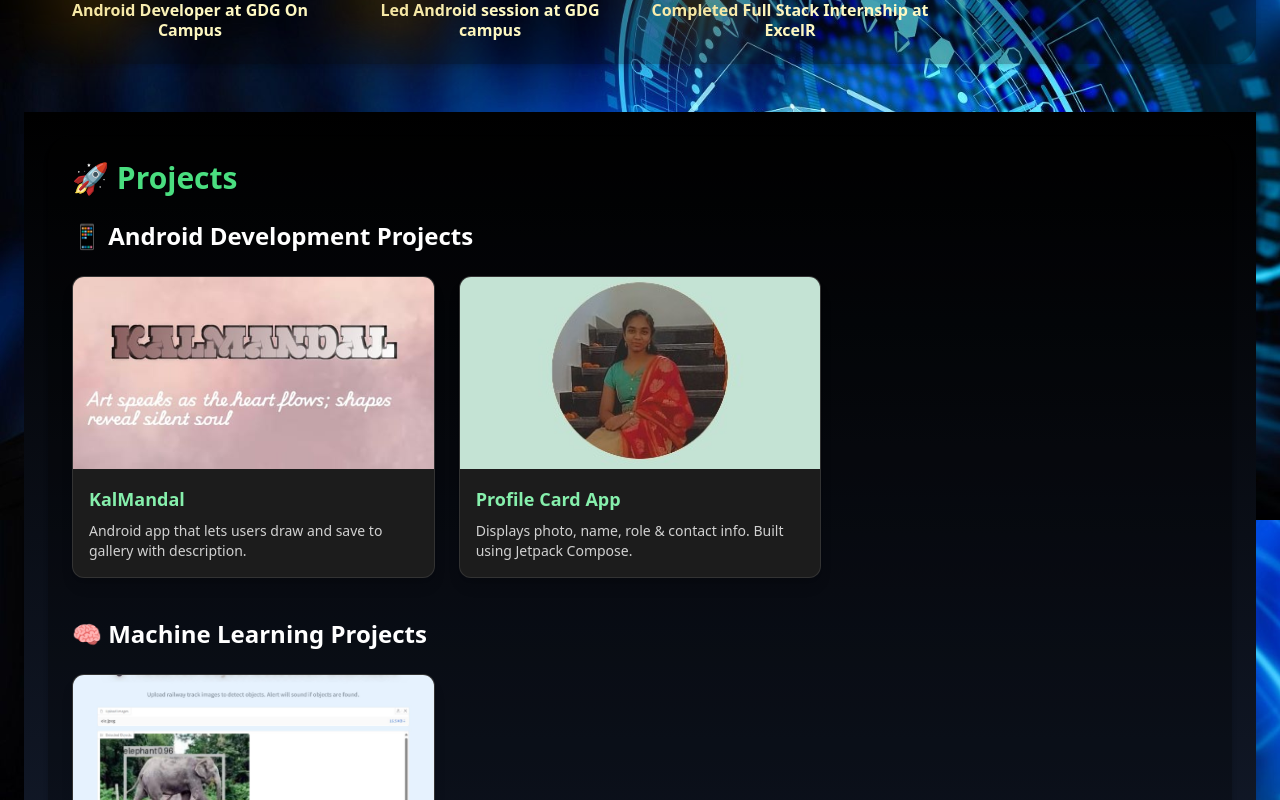
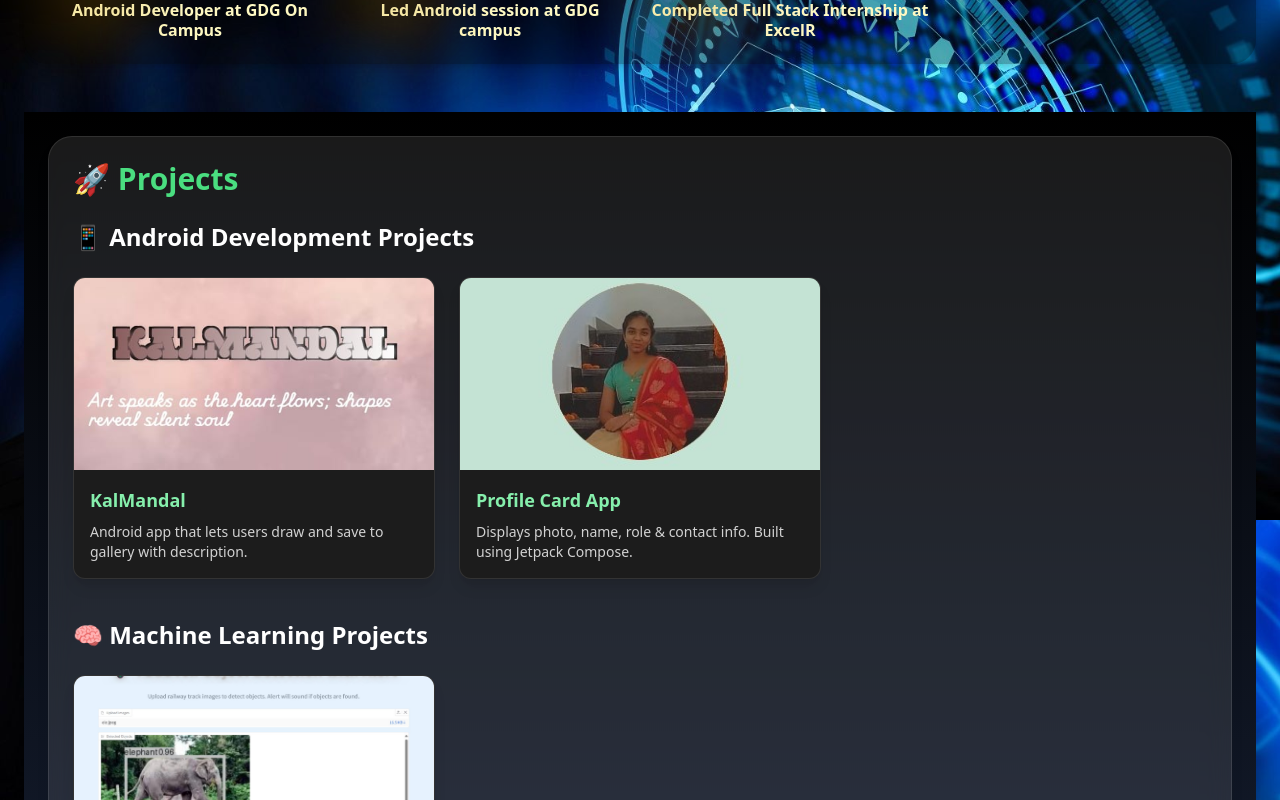
Before and after one commit to gayatrihub/my_port, a React (Create React App) app: page / in a window 1280 px wide. Shown: the part 2680-3480 px from the top of the page. Built offline with nearby package versions, Linux system fonts and the light colour scheme.

Commit message:
Update App.js

```diff
--- a/src/App.js
+++ b/src/App.js
@@ -596,7 +596,7 @@ function App() {
       {/* Projects */}
      <div className="bg-gradient-to-b from-black via-gray-900 to-black min-h-screen text-white p-6">
       {/* Projects Section */}
-      <section className="bg-black bg-opacity-30 rounded-3xl p-6 shadow-md mb-12">
+     <section className="bg-white/10 backdrop-blur-md rounded-3xl p-6 shadow-lg mb-12 border border-white/10">
         <h2 className="text-3xl font-bold text-green-400 mb-6">🚀 Projects</h2>
         <ProjectSection
           title="📱 Android Development Projects"
```
